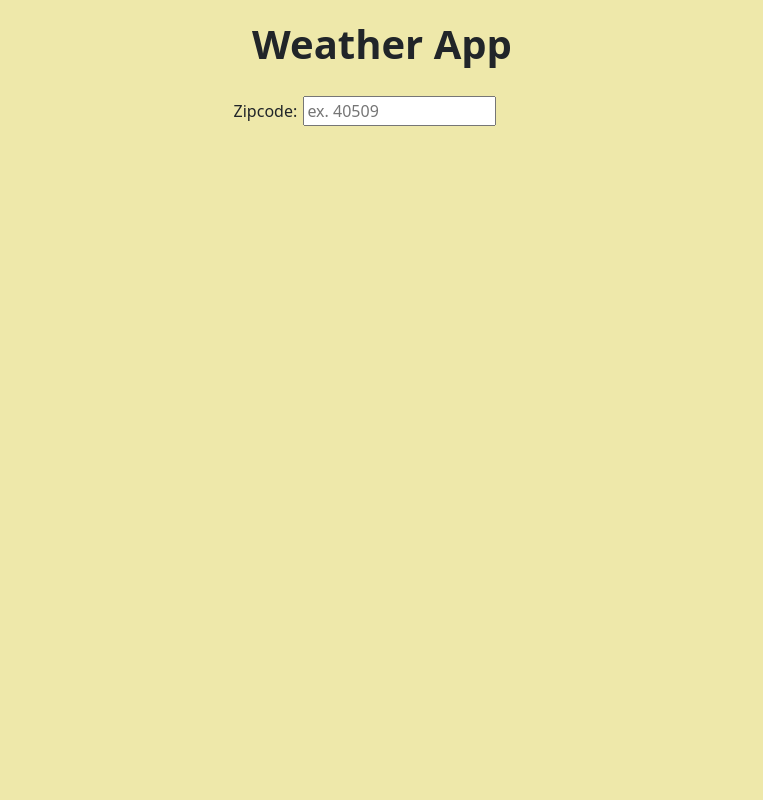
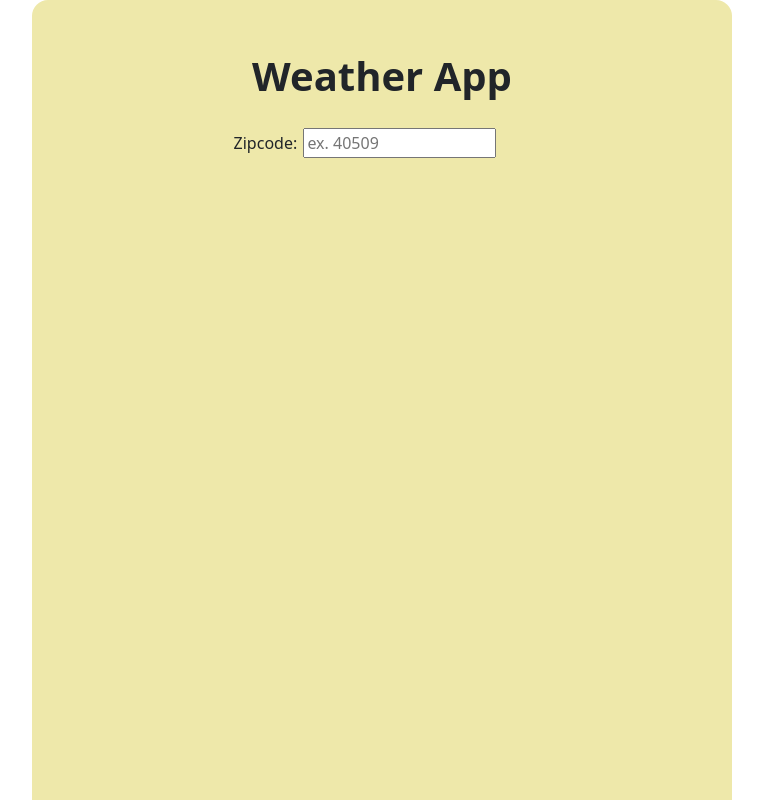
Before and after one commit to blair-cannon/weather-app, a website with bundled scripts: page index.html in a window 1280 px wide. Shown: the top 800 px of the page, without its empty margins (258-1021 px from the left). Built offline with nearby package versions, Linux system fonts and the light colour scheme; files whose address does not match are found by name.

Commit message:
update colors

```diff
--- a/index.html
+++ b/index.html
@@ -9,6 +9,7 @@
 	<link rel="stylesheet" 	href="style.css">
 </head>
 <body>
+  <div class="bodyCard">
     <div id="headWrapper">
         <h1 id="header" class="text-center">Weather App</h1>
         <div class="d-flex align-items-center justify-content-center ">
@@ -76,6 +77,7 @@
           </div>
         </div>
       </div>
+  </div>
     <script src="./node_modules/axios/dist/axios.min.js"></script>
     <script src="https://cdn.jsdelivr.net/npm/bootstrap@5.1.3/dist/js/bootstrap.bundle.min.js" integrity="sha384-ka7Sk0Gln4gmtz2MlQnikT1wXgYsOg+OMhuP+IlRH9sENBO0LRn5q+8nbTov4+1p" crossorigin="anonymous"></script>
     <script src="sandbox.js"></script>
--- a/sandbox.js
+++ b/sandbox.js
@@ -91,7 +91,7 @@ function setState(weatherData) {
 
     switch (weatherState.condition) {
         case 'clear sky':
-            document.body.style.backgroundColor = "DeepSkyBlue";
+            document.body.style.backgroundColor = "CornflowerBlue";
             break;
         case 'few clouds':
             document.body.style.backgroundColor = "PaleTurquoise";
@@ -103,10 +103,10 @@ function setState(weatherData) {
             document.body.style.backgroundColor = "LightSteelBlue";
             break;
         case 'shower rain':
-            document.body.style.backgroundColor = "Silver";
+            document.body.style.backgroundColor = "RoyalBlue";
             break;
         case 'rain':
-            document.body.style.backgroundColor = "SteelBlue";
+            document.body.style.backgroundColor = "DarkBlue";
             break;
         case 'thunderstorm':
             document.body.style.backgroundColor = "DarkSlateGray";
--- a/style.css
+++ b/style.css
@@ -13,6 +13,13 @@ input {
     /* margin: auto; */
 }
 
-body {
+.bodyCard {
     background-color: palegoldenrod;
+    margin-left: auto;
+    margin-right: auto;
+    border-radius: 1em;
+    height: 1000px;
+    width: 700px;
+    text-align: center;
+    padding: 2em;
 }
```
